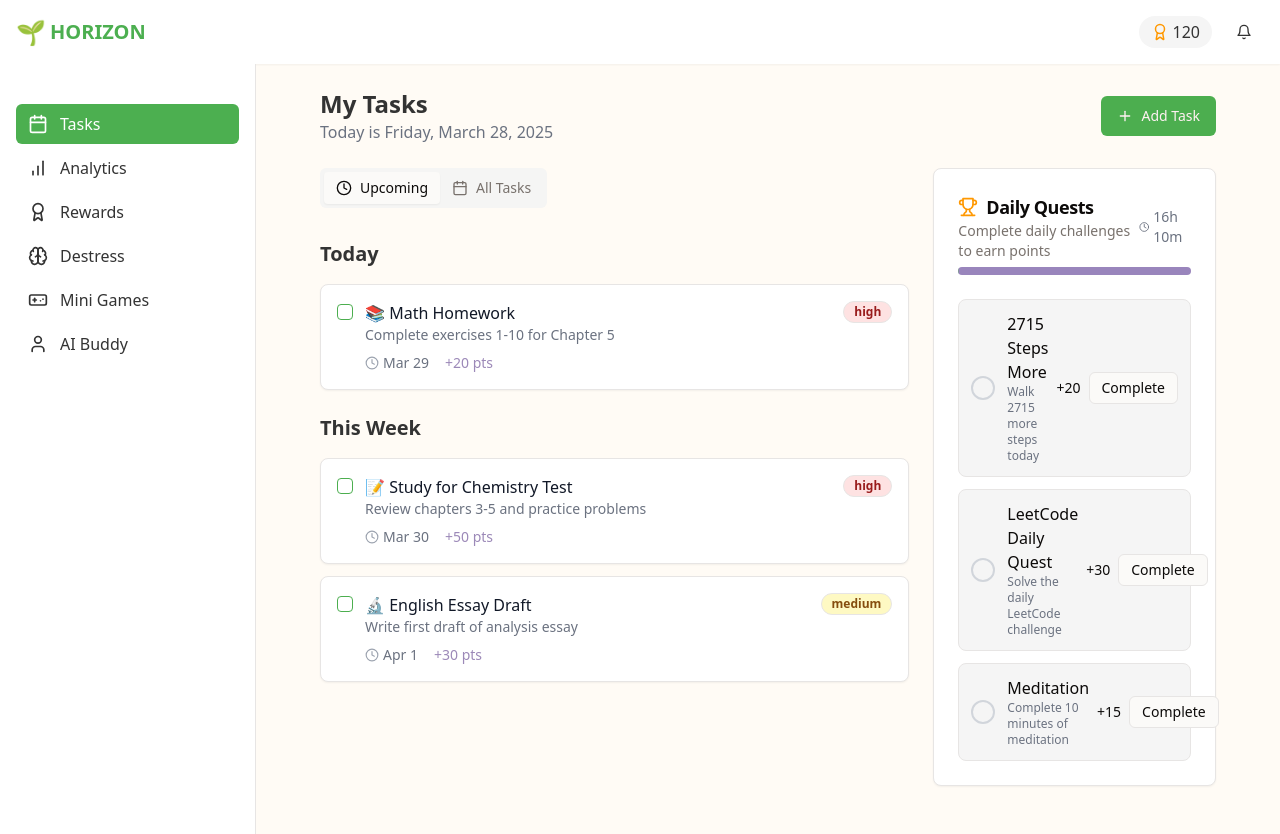
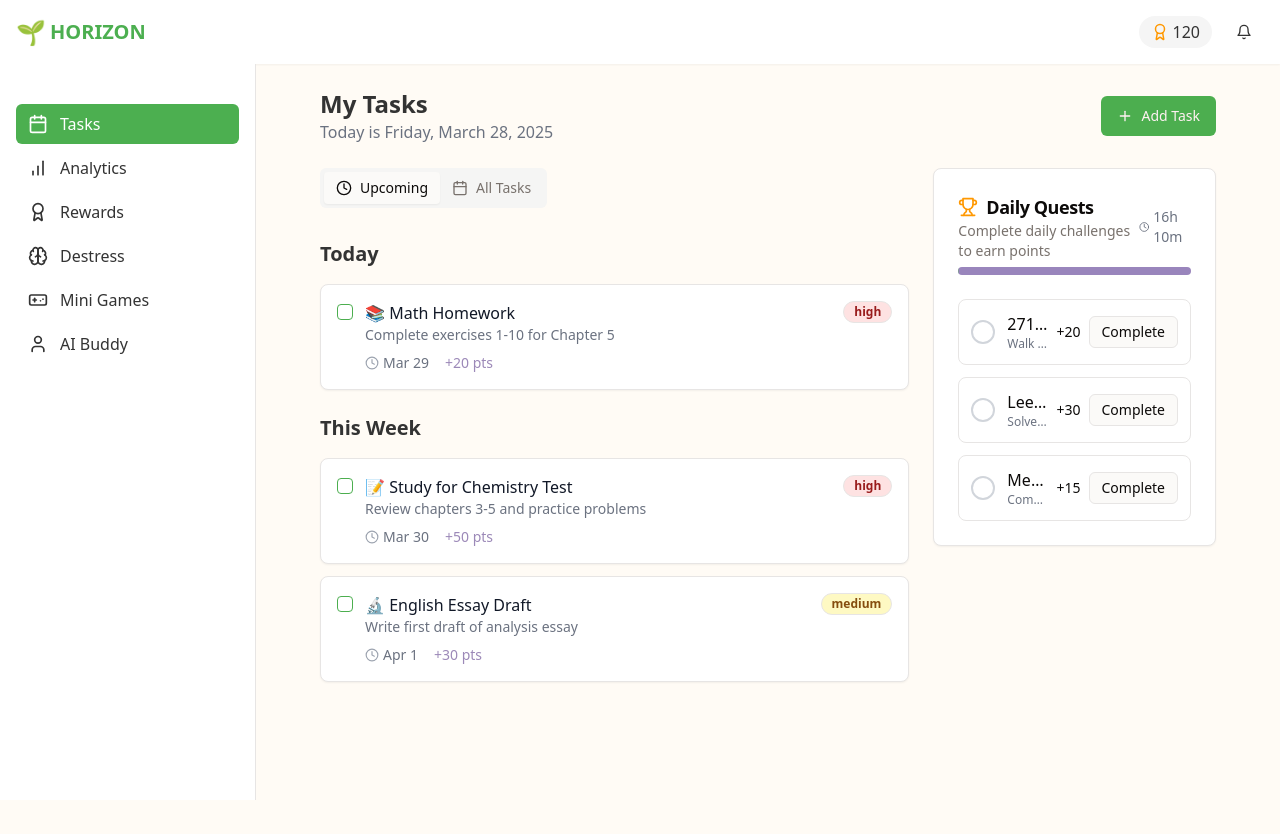
Before and after one commit to DiveshK007/goal-garden-adventure, a React (Vite) app: page / in a window 1280 px wide. After the commit the page ends 800 px from the top, so only its background shows below. Built offline with nearby package versions, Linux system fonts and the light colour scheme.

Commit message:
Fix: Quest complete button alignment
Adjust the alignment of the complete buttons for the daily quests.

```diff
--- a/src/components/quests/DailyQuests.tsx
+++ b/src/components/quests/DailyQuests.tsx
@@ -107,28 +107,31 @@ export const DailyQuests = () => {
               key={quest.id}
               initial={{ opacity: 0 }}
               animate={{ opacity: 1 }}
-              className={`flex items-start sm:items-center justify-between p-3 rounded-lg border ${
-                quest.completed ? "bg-garden-green bg-opacity-5 border-garden-green" : "bg-garden-light"
-              }`}
+              className="flex items-center justify-between p-3 rounded-lg border space-x-2"
+              style={{
+                backgroundColor: quest.completed ? "rgba(34, 197, 94, 0.05)" : "",
+                borderColor: quest.completed ? "var(--garden-green)" : "",
+                borderWidth: "1px",
+              }}
             >
-              <div className="flex items-start sm:items-center gap-3">
-                <div className={`mt-0.5 sm:mt-0 w-6 h-6 rounded-full flex items-center justify-center flex-shrink-0 ${
+              <div className="flex items-center gap-3 min-w-0">
+                <div className={`w-6 h-6 rounded-full flex items-center justify-center flex-shrink-0 ${
                   quest.completed ? "bg-garden-green text-white" : "border-2 border-gray-300"
                 }`}>
                   {quest.completed && <Check className="w-4 h-4" />}
                 </div>
-                <div>
-                  <h3 className="font-medium">{quest.title}</h3>
-                  <p className="text-xs text-gray-500">{quest.description}</p>
+                <div className="min-w-0">
+                  <h3 className="font-medium truncate">{quest.title}</h3>
+                  <p className="text-xs text-gray-500 truncate">{quest.description}</p>
                 </div>
               </div>
-              <div className="flex items-center gap-2 flex-shrink-0 ml-2">
-                <span className="text-sm font-medium">+{quest.points}</span>
+              <div className="flex items-center gap-2 flex-shrink-0">
+                <span className="text-sm font-medium whitespace-nowrap">+{quest.points}</span>
                 {!quest.completed && (
                   <Button
                     size="sm"
                     variant="outline"
-                    className="h-8"
+                    className="h-8 whitespace-nowrap"
                     onClick={() => completeQuest(quest.id)}
                   >
                     Complete
```
